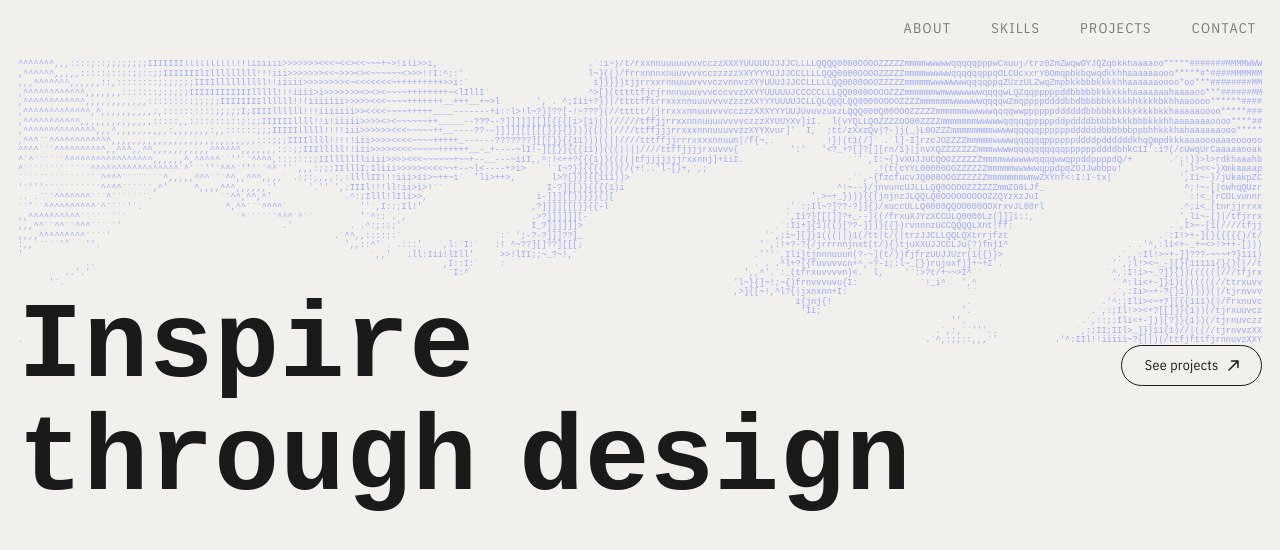
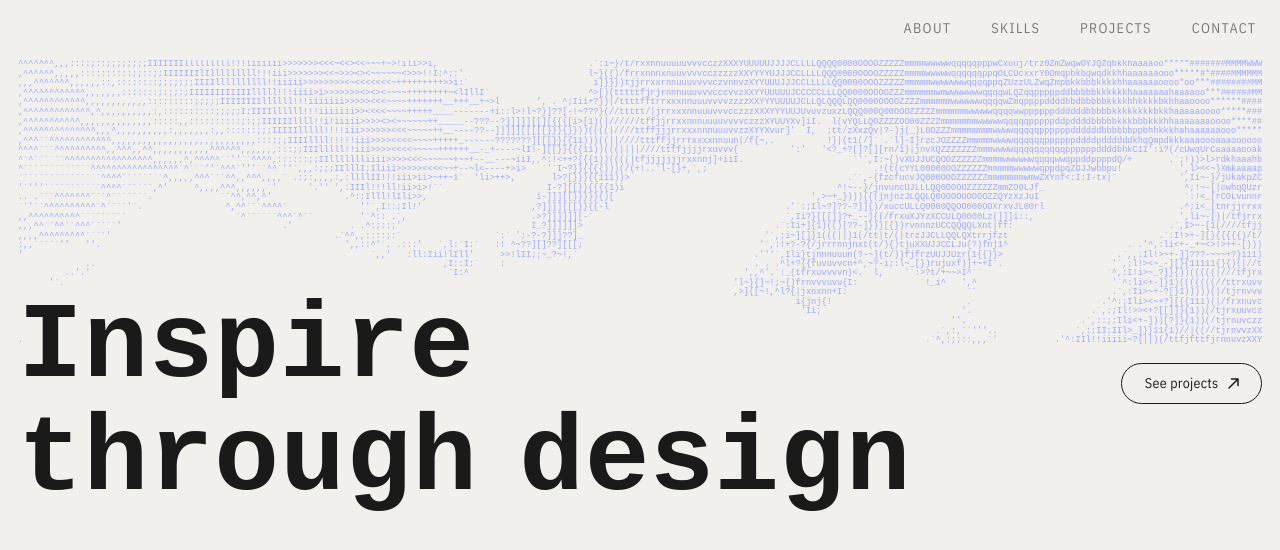
Before and after one commit to sofiacirioni/SC-Portfolio, an Angular app: page / in a window 1280 px wide. Both pictures are taken after a click on the link "ABOUT". Shown: the top 550 px of the page. Built offline with nearby package versions, Linux system fonts and the light colour scheme; a web font is replaced by a local one.

Commit message:
fix: hero button add more padding

```diff
--- a/src/app/components/scramble-phrase/scramble-phrase.ts
+++ b/src/app/components/scramble-phrase/scramble-phrase.ts
@@ -2,10 +2,12 @@ import {
   AfterViewInit,
   Component,
   ElementRef,
+  EventEmitter,
   Input,
   NgZone,
   OnDestroy,
   OnInit,
+  Output,
   ViewChild,
 } from '@angular/core';
 import gsap from 'gsap';
@@ -57,6 +59,8 @@ export class ScramblePhraseComponent implements OnInit, AfterViewInit, OnDestroy
   @Input() idleMinMs = 6000;
   /** Max ms to wait between idle scramble triggers */
   @Input() idleMaxMs = 11000;
+  /** Emits once when the last letter finishes its initial scramble */
+  @Output() complete = new EventEmitter<void>();
 
   phraseLines: PhraseLine[] = [];
   @ViewChild('phraseContainer') private containerRef!: ElementRef<HTMLElement>;
@@ -107,6 +111,10 @@ export class ScramblePhraseComponent implements OnInit, AfterViewInit, OnDestroy
           this.runScramble(span, originalChar, FONT_VARS[originalFontKey], SCRAMBLE_DURATION_S);
 
           if (i === spans.length - 1) {
+            // Emit complete once the last letter finishes scrambling
+            gsap.delayedCall(SCRAMBLE_DURATION_S, () => {
+              this.ngZone.run(() => this.complete.emit());
+            });
             setTimeout(() => this.scheduleIdleScramble(), (SCRAMBLE_DURATION_S + 1.5) * 1000);
           }
         });
--- a/src/app/pages/home/home.css
+++ b/src/app/pages/home/home.css
@@ -26,7 +26,12 @@
 
 .hero-cta {
   flex-shrink: 0;
-  /* Push button down past the overlap so it sits at animation's bottom edge */
-  padding-top: 3rem;
+  padding-top: 4rem;
   pointer-events: auto;
+  opacity: 0;
+  transition: opacity 0.5s ease;
 }
+
+.hero-cta.phrase-ready {
+  opacity: 1;
+}
--- a/src/app/pages/home/home.html
+++ b/src/app/pages/home/home.html
@@ -18,10 +18,11 @@
             [lines]="phraseLines"
             [baseDelayS]="4"
             fontSize="6rem"
+            (complete)="onPhraseComplete()"
           />
         </section>
 
-        <div class="hero-cta">
+        <div class="hero-cta" [class.phrase-ready]="phraseReady">
           <app-pill-btn label="See projects" href="#projects" />
         </div>
       </div>
--- a/src/app/pages/home/home.ts
+++ b/src/app/pages/home/home.ts
@@ -18,4 +18,10 @@ export class Home {
     [{ text: 'Inspire' }],
     [{ text: 'through' }, { text: 'design' }],
   ];
+
+  phraseReady = false;
+
+  onPhraseComplete(): void {
+    this.phraseReady = true;
+  }
 }
```
